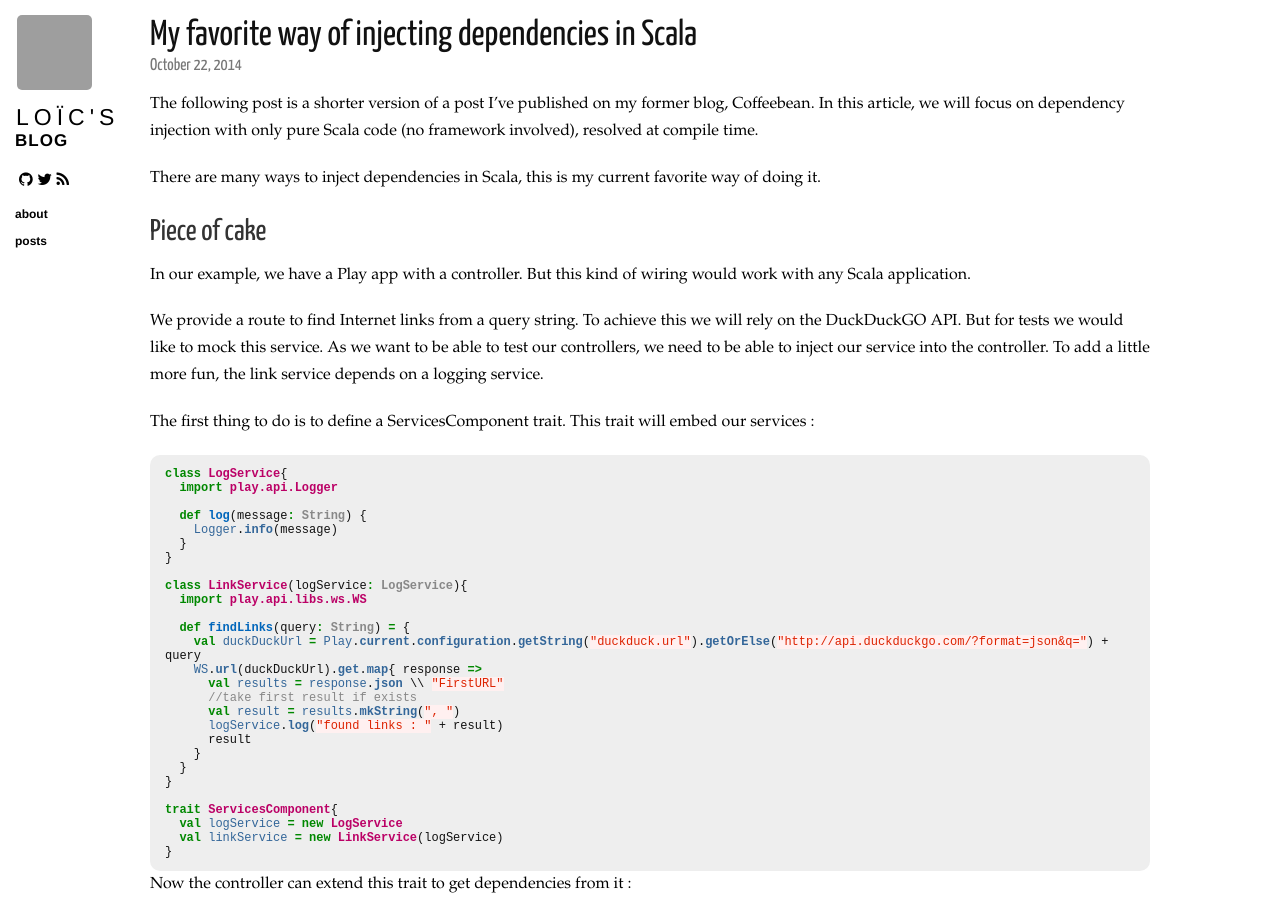
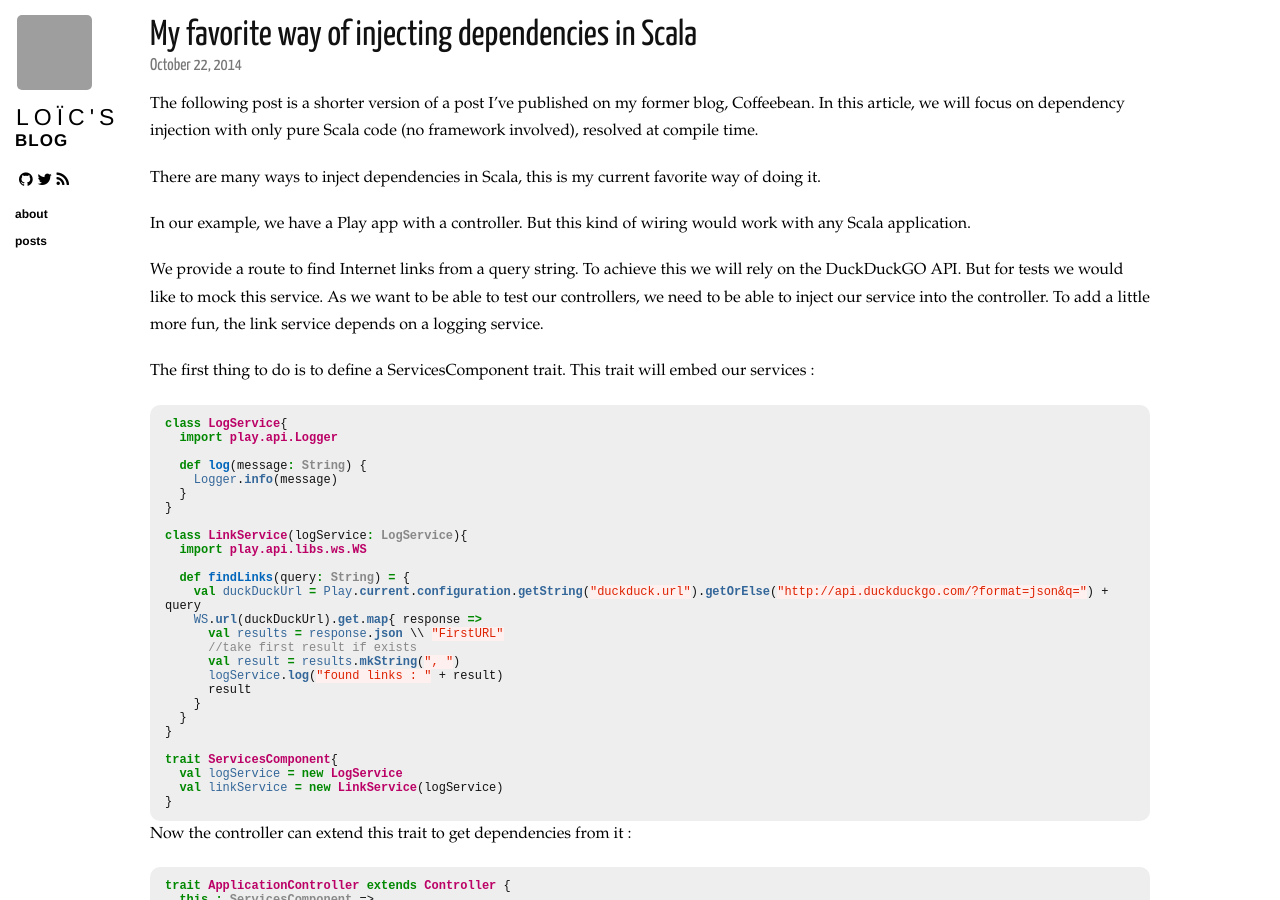
Before and after one commit to loicdescotte/loicdescotte.github.io, a Jekyll site: the page built from _posts/2014-10-22-scala-di.md, in a window 1280 px wide and 900 px high. Built offline with Jekyll 4.4.1, drawn with Linux system fonts in a browser that asks for light colours; nearby versions of some CDN libraries; Markdown is read by kramdown in place of the engine named in the settings; comment, search, counter and statistics services are not loaded; grey boxes are pictures that could not be loaded.

Commit message:
Update 2014-10-22-scala-di.md

```diff
--- a/_posts/2014-10-22-scala-di.md
+++ b/_posts/2014-10-22-scala-di.md
@@ -10,8 +10,6 @@ The following post is a shorter version of a post I've published on my former bl
 In this article, we will focus on dependency injection with only pure Scala code (no framework involved), resolved at compile time.
 
 There are many ways to inject dependencies in Scala, this is my current favorite way of doing it.
-
-## Piece of cake
 
 In our example, we have a Play app with a controller. But this kind of wiring would work with any Scala application.
 
```
